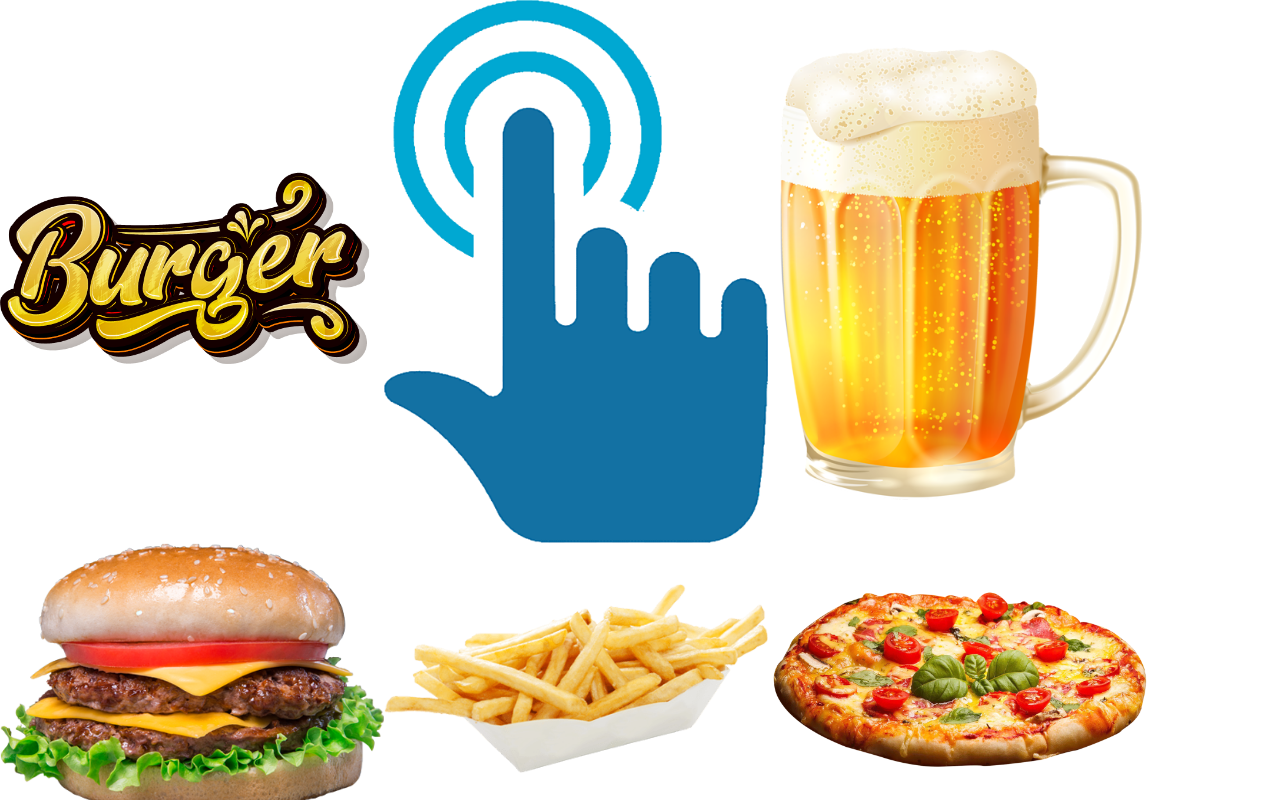
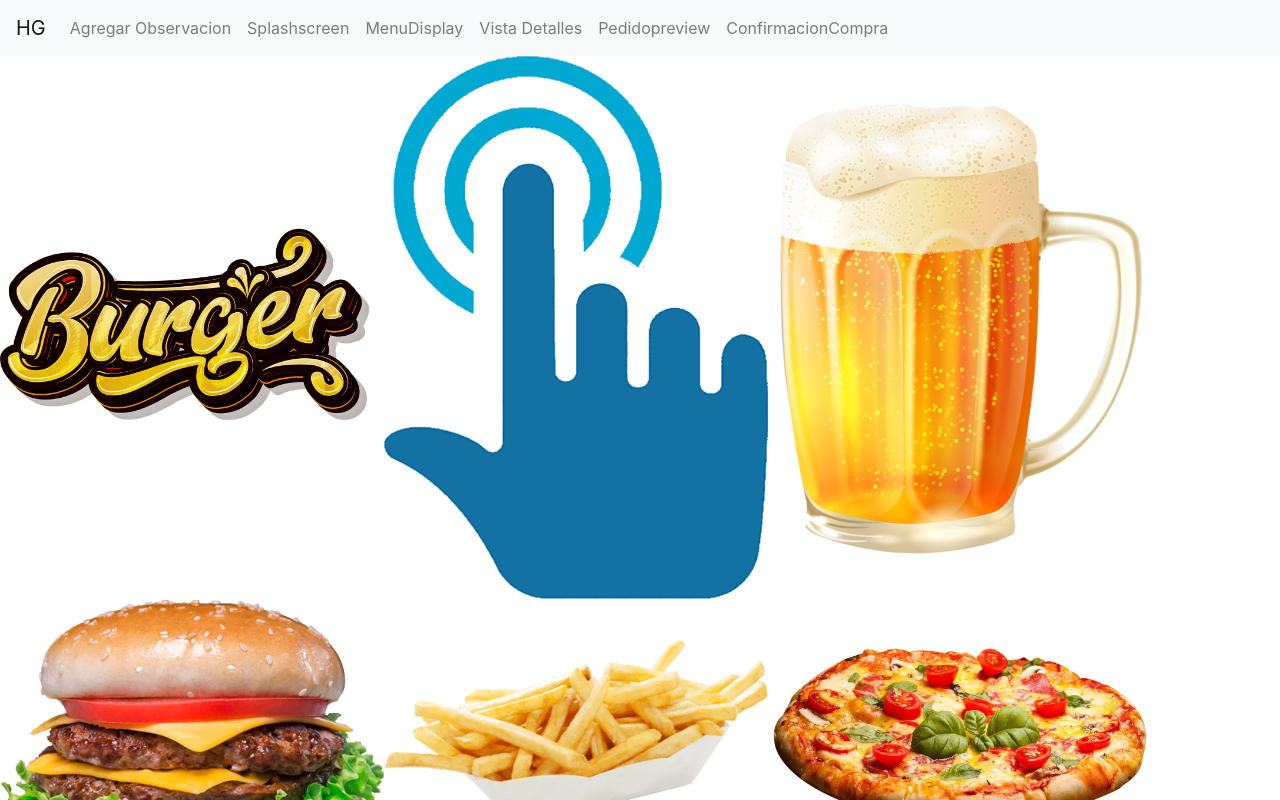
Before and after one commit to Joseda-hg/toteemfront, a React (Create React App) app: page / in a window 1280 px wide. Shown: the top 800 px of the page. Built offline with nearby package versions, Linux system fonts and the light colour scheme.

Commit message:
agregado navbar para desarrollo

```diff
--- a/src/components/AppRouter.js
+++ b/src/components/AppRouter.js
@@ -6,11 +6,12 @@ import { Splashscreen } from "./splashscreen"
 import { AgregarObservacion } from "./agregarObservacion"
 import { VistaDetalle } from "./vistaDetalle";
 import { ConfirmacionCompra } from "./confirmacionCompra";
-
+import { Navbar } from "./navbar";
 export function AppRouter() {
   return (
     <>
       <Router>
+        <Navbar />
         <div id="Content">
           <Switch>
             <Route exact path="/menuDisplay">
@@ -37,29 +38,3 @@ export function AppRouter() {
     </>
   );
 }
-
-
-
-
-
-// import React from "react";
-// import ReactDOM from "react-dom/client";
-// import {
-//   createBrowserRouter,
-//   RouterProvider,
-//   Route,
-// } from "react-router-dom";
-// import "./index.css";
-
-// const router = createBrowserRouter([
-//   {
-//     path: "/",
-//     element: <div>Hello world!</div>,
-//   },
-// ]);
-
-// ReactDOM.createRoot(document.getElementById("root")).render(
-//   <React.StrictMode>
-//     <RouterProvider router={router} />
-//   </React.StrictMode>
-// );
--- a/src/components/confirmacionCompra.js
+++ b/src/components/confirmacionCompra.js
@@ -1,10 +1,13 @@
 import React from "react";
 // import { Link } from "react-router-dom";
+import logo from '../imagenes/logo.png'
 
 export function ConfirmacionCompra() {
     return (
         <>
-<p>Hola</p>
+            <img className="logo" src={logo} alt="" />
+            <p>¿Seguro que quieres realizar tu pedido?</p>
+            <p>aceptar</p>
         </>
     );
 }
--- /dev/null
+++ b/src/components/navbar.js
@@ -0,0 +1,61 @@
+import React from "react";
+// @ts-ignore
+import { Link } from "react-router-dom";
+
+export function Navbar() {
+    return (
+        <div>
+            <nav className="navbar navbar-expand-lg navbar-light bg-light">
+                <Link id="logo" className="navbar-brand" to="/">
+                    HG
+                </Link>
+                <button
+                    className="navbar-toggler"
+                    type="button"
+                    data-toggle="collapse"
+                    data-target="#navbarSupportedContent"
+                    aria-controls="navbarSupportedContent"
+                    aria-expanded="false"
+                    aria-label="Toggle navigation"
+                >
+                    <span className="navbar-toggler-icon"></span>
+                </button>
+
+                <div className="collapse navbar-collapse" id="navbarSupportedContent">
+                    <ul className="navbar-nav mr-auto nav-fill w-100">
+                        <li>
+                            <Link className="nav-link" to="/agregar">
+                                Agregar Observacion
+                            </Link>
+                        </li>
+                        <li>
+                            <Link className="nav-link" to="/">
+                                Splashscreen
+                            </Link>
+                        </li>
+                        <li>
+                            <Link className="nav-link" to="/MenuDisplay">
+                                MenuDisplay
+                            </Link>
+                        </li>
+                        <li>
+                            <Link className="nav-link" to="/vista">
+                                Vista Detalles
+                            </Link>
+                        </li>
+                        <li>
+                            <Link className="nav-link" to="/Pedidopreview">
+                                Pedidopreview
+                            </Link>
+                        </li>
+                        <li>
+                            <Link className="nav-link" to="/confirmacion">
+                                ConfirmacionCompra
+                            </Link>
+                        </li>
+                    </ul>
+                </div>
+            </nav>
+        </div>
+    );
+}
```
